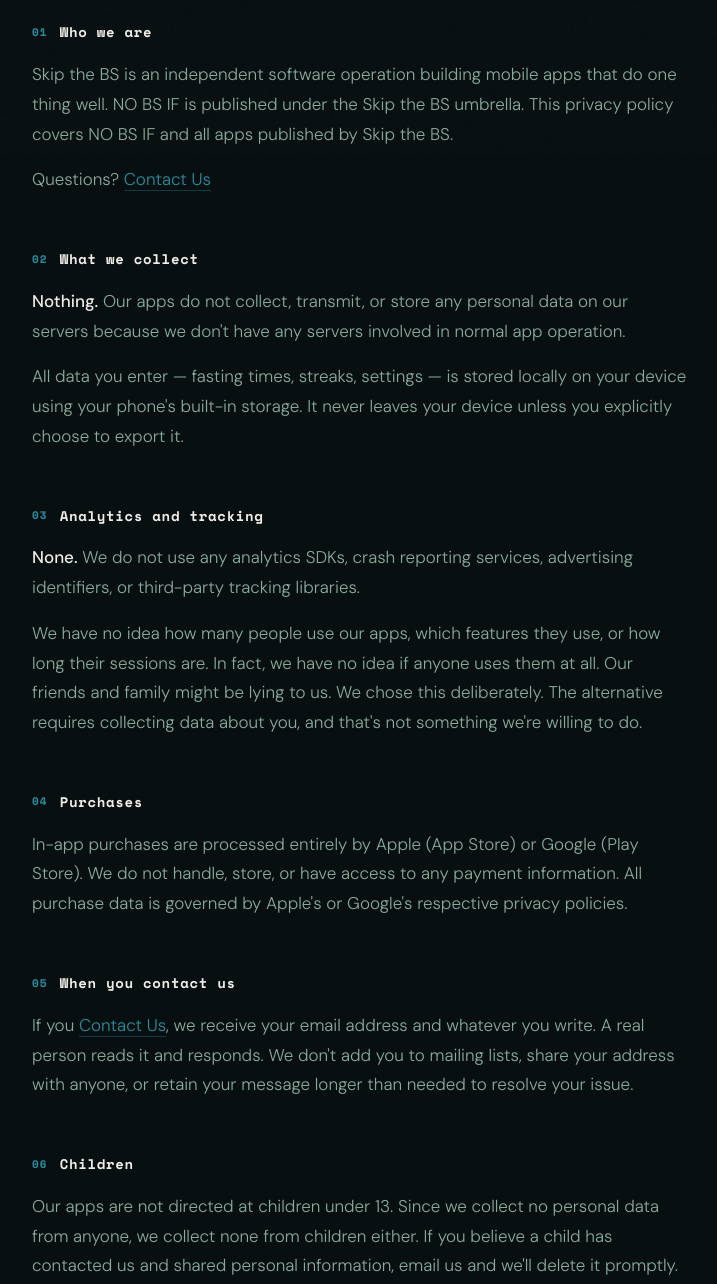
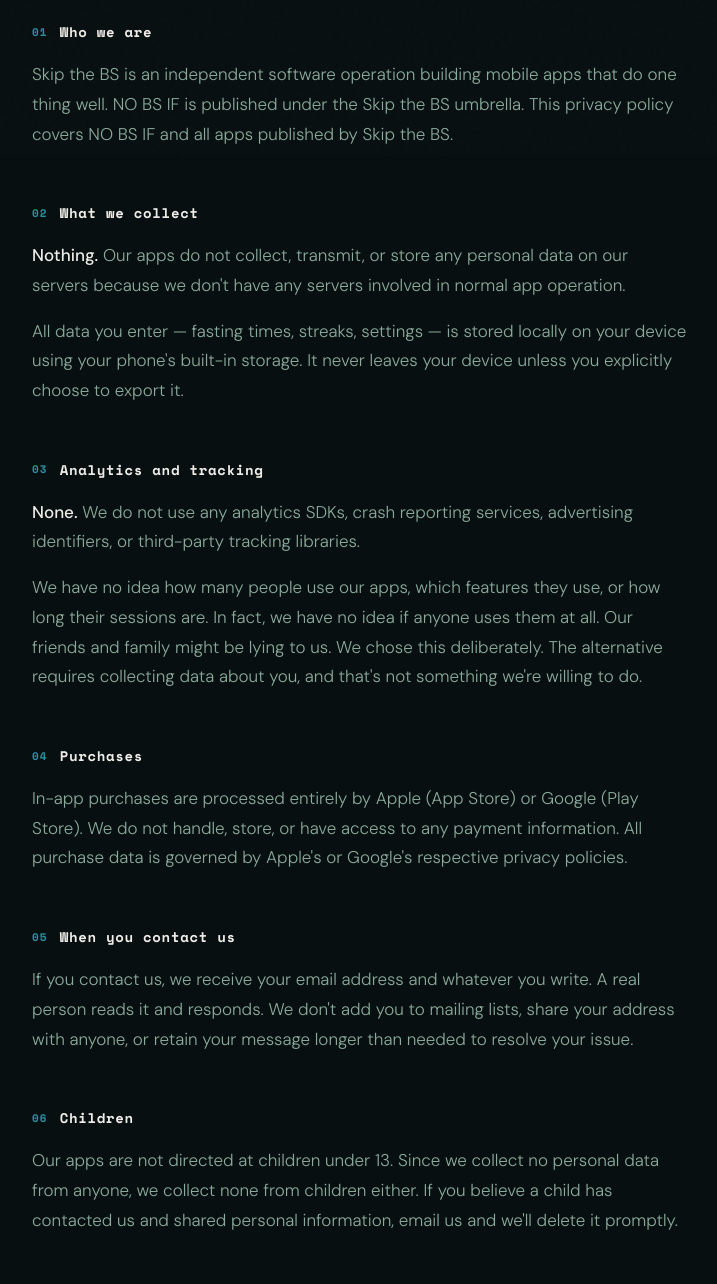
Before and after one commit to Skip-The-BS/nobsif-website, a website: page privacy.html in a window 1280 px wide. Shown: the part 644-1928 px from the top of the page, without its empty margins (280-997 px from the left). Drawn offline with nearby package versions, Linux system fonts and the light colour scheme.

Commit message:
chore: cleanup privacy policy contact language

```diff
--- a/privacy.html
+++ b/privacy.html
@@ -230,7 +230,6 @@
     <div class="section-heading"><span class="section-num">01</span> Who we are</div>
     <div class="doc-body">
       <p>Skip the BS is an independent software operation building mobile apps that do one thing well. NO BS IF is published under the Skip the BS umbrella. This privacy policy covers NO BS IF and all apps published by Skip the BS.</p>
-      <p>Questions? <a href="#contact" class="text-link">Contact Us</a></p>
     </div>
   </div>
 
@@ -260,7 +259,7 @@
   <div class="doc-section">
     <div class="section-heading"><span class="section-num">05</span> When you contact us</div>
     <div class="doc-body">
-      <p>If you <a href="#contact" class="text-link">Contact Us</a>, we receive your email address and whatever you write. A real person reads it and responds. We don't add you to mailing lists, share your address with anyone, or retain your message longer than needed to resolve your issue.</p>
+      <p>If you contact us, we receive your email address and whatever you write. A real person reads it and responds. We don't add you to mailing lists, share your address with anyone, or retain your message longer than needed to resolve your issue.</p>
     </div>
   </div>
 
```
